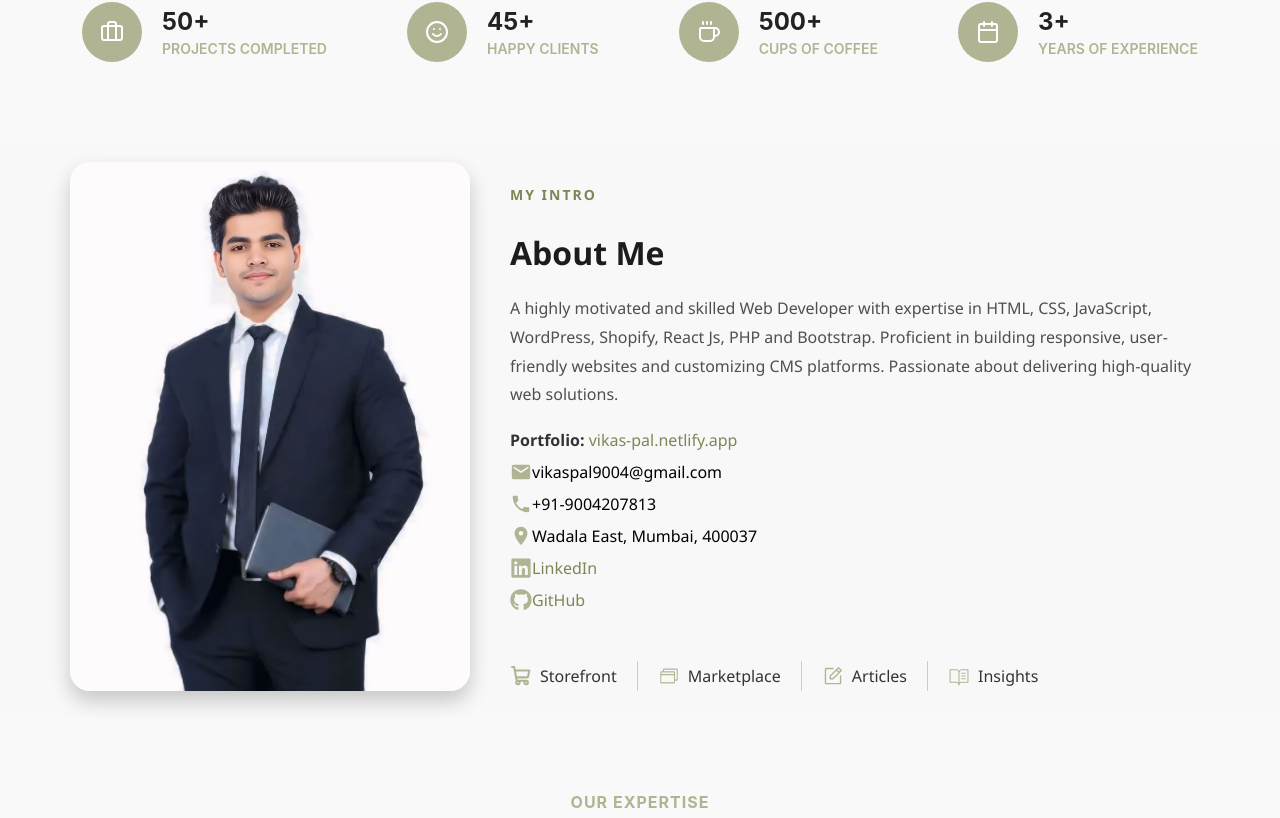
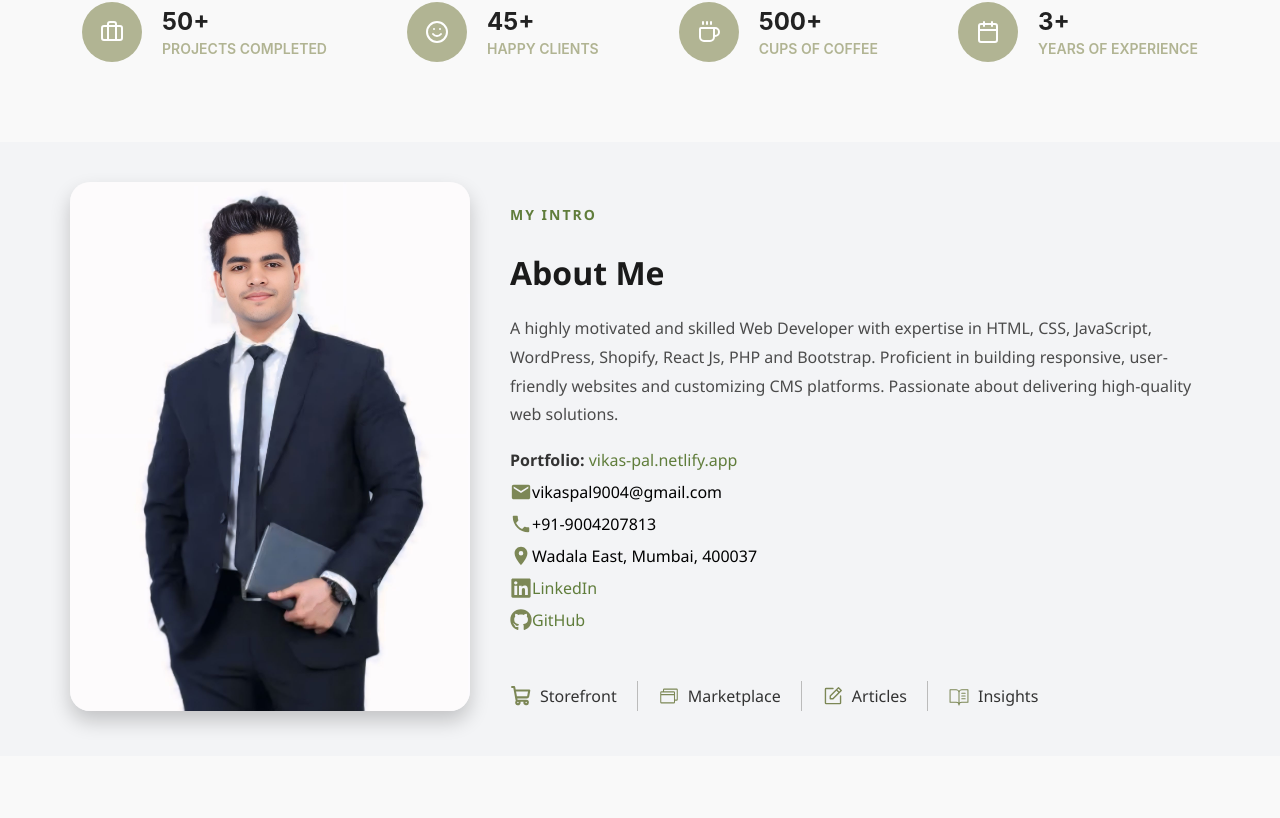
Before and after one commit to Vp900/Myportfolio, a React (Create React App) app: page / in a window 1280 px wide. Shown: the part 682-1500 px from the top of the page. Built offline with nearby package versions, Linux system fonts and the light colour scheme.

Commit message:
Update about.css

```diff
--- a/src/components/about.css
+++ b/src/components/about.css
@@ -1,7 +1,6 @@
-/* about.css */
 .about {
-  padding: 20px;
-  background: #f8f8f8;
+  padding: 40px 20px;
+  background: #f3f4f6; /* Light Gray (Ash Gray) */
   font-family: 'Segoe UI', sans-serif;
 }
 
@@ -18,21 +17,31 @@
 .about-left img {
   width: 100%;
   max-width: 400px;
-  border-radius: 12px;
+  border-radius: 20px;
+  box-shadow: 0 10px 20px rgba(0, 0, 0, 0.2);
   object-fit: cover;
+  transition: transform 0.3s ease, box-shadow 0.3s ease;
+}
+
+.about-left img:hover {
+  transform: translateY(-5px);
+  box-shadow: 0 15px 25px rgba(0, 0, 0, 0.3);
 }
 
 .about-right {
   flex: 1;
-
   max-width: 700px;
 }
-.about-right h2,h5,p,li{
+
+.about-right h2,
+.about-right h5,
+.about-right p,
+.about-right li {
   text-align: left;
 }
 
 .intro-heading {
-  color: #7c8756;
+  color: #607d3b; /* Olive Green */
   font-weight: 600;
   letter-spacing: 2px;
   font-size: 14px;
@@ -43,13 +52,13 @@
 .main-heading {
   font-size: 32px;
   margin-bottom: 20px;
-  color: #1c1c1c;
+  color: #1a1a1a; /* Charcoal */
 }
 
 .description {
   font-size: 16px;
   line-height: 1.8;
-  color: #4f4f4f;
+  color: #4b4b4b;
   margin-bottom: 20px;
 }
 
@@ -66,8 +75,12 @@
 }
 
 .info-list a {
-  color: #7c8756;
+  color: #607d3b; /* Olive Green */
   text-decoration: none;
+  transition: color 0.3s ease;
+}
+.info-list a:hover {
+  color: #3e4f25; /* Dark Olive Hover */
 }
 
 .project-types {
@@ -76,17 +89,33 @@
   gap: 20px;
 }
 
+.project-icon {
+  display: flex;
+  align-items: center;
+  background: #e0e0e0; /* Light Gray */
+  border-radius: 8px;
+  padding: 8px 16px;
+  font-size: 16px;
+  color: #2e2e2e; /* Dark Gray */
+  gap: 8px;
+  transition: background 0.3s ease;
+}
+.project-icon:hover {
+  background: #d0d0d0;
+}
+
 .info {
   display: flex;
   align-items: center;
   margin-bottom: 10px;
 }
+
 .skills-row {
   display: flex;
   align-items: center;
   justify-content: center;
   gap: 20px;
-  flex-wrap: wrap; /* for responsiveness */
+  flex-wrap: wrap;
   margin-top: 20px;
 }
 
@@ -101,41 +130,15 @@
 
 .icon {
   font-size: 22px;
-  color: #b1b493;
+  color: #7c8756; /* Light Olive */
 }
 
-/* Vertical divider between items */
+/* Vertical Divider */
 .v-divider {
   width: 1px;
   height: 30px;
-  background-color: #ccc;
+  background-color: #bbb;
 }
-
-
-.project-icon {
-  display: flex;
-  align-items: center;
-  background: #e8e8e8;
-  border-radius: 8px;
-  padding: 8px 16px;
-  font-size: 16px;
-  color: #333;
-  gap: 8px;
-}
-
-.about-left img {
-  width: 100%;
-  max-width: 400px;
-  border-radius: 20px;
-  box-shadow: 0 10px 20px rgba(0, 0, 0, 0.2); /* soft outer shadow */
-  transition: transform 0.3s ease, box-shadow 0.3s ease;
-}
-
-.about-left img:hover {
-  transform: translateY(-5px);
-  box-shadow: 0 15px 25px rgba(0, 0, 0, 0.3); /* hover shadow */
-}
-
 
 /* Responsive */
 @media (max-width: 768px) {
```
